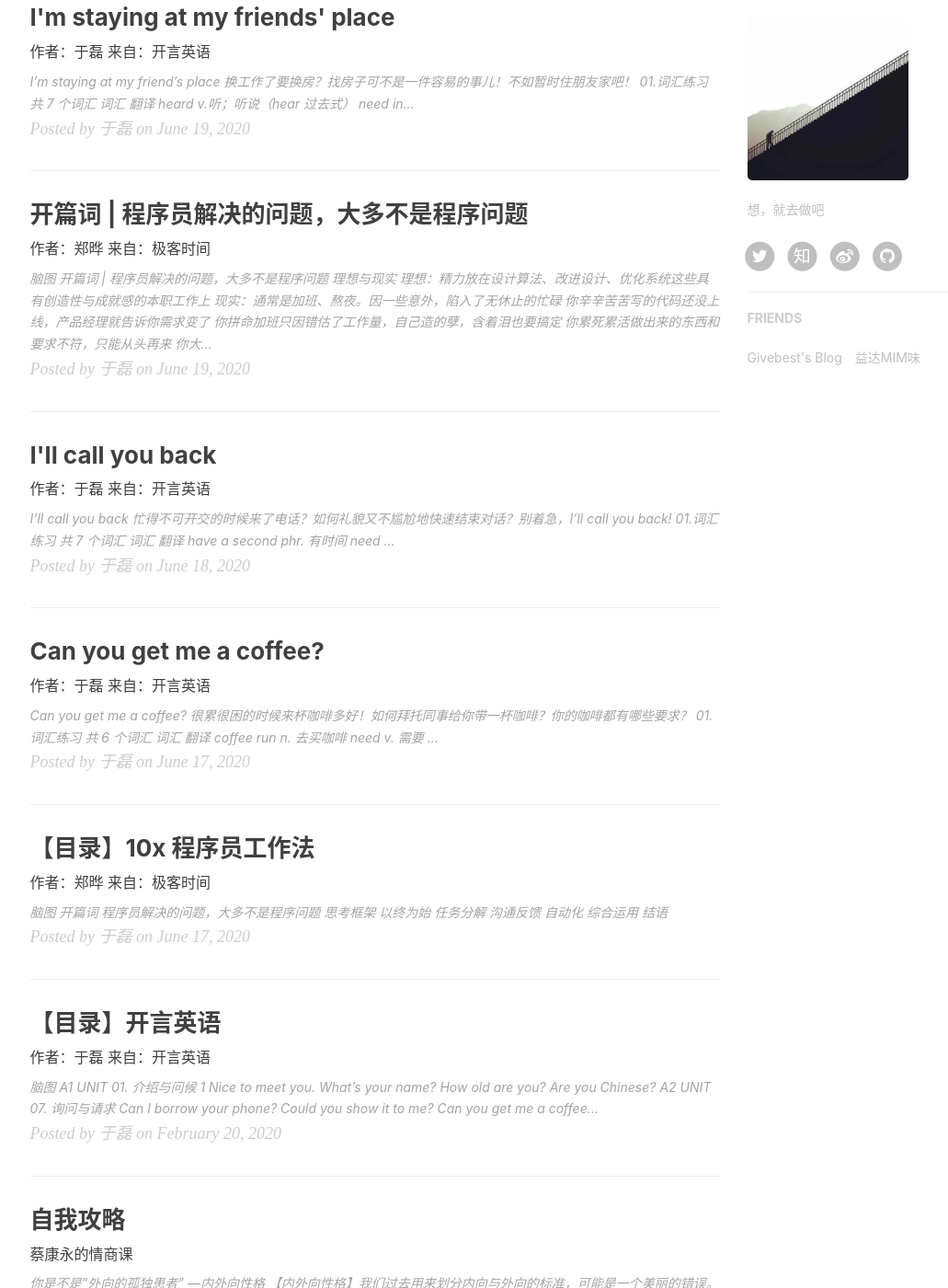
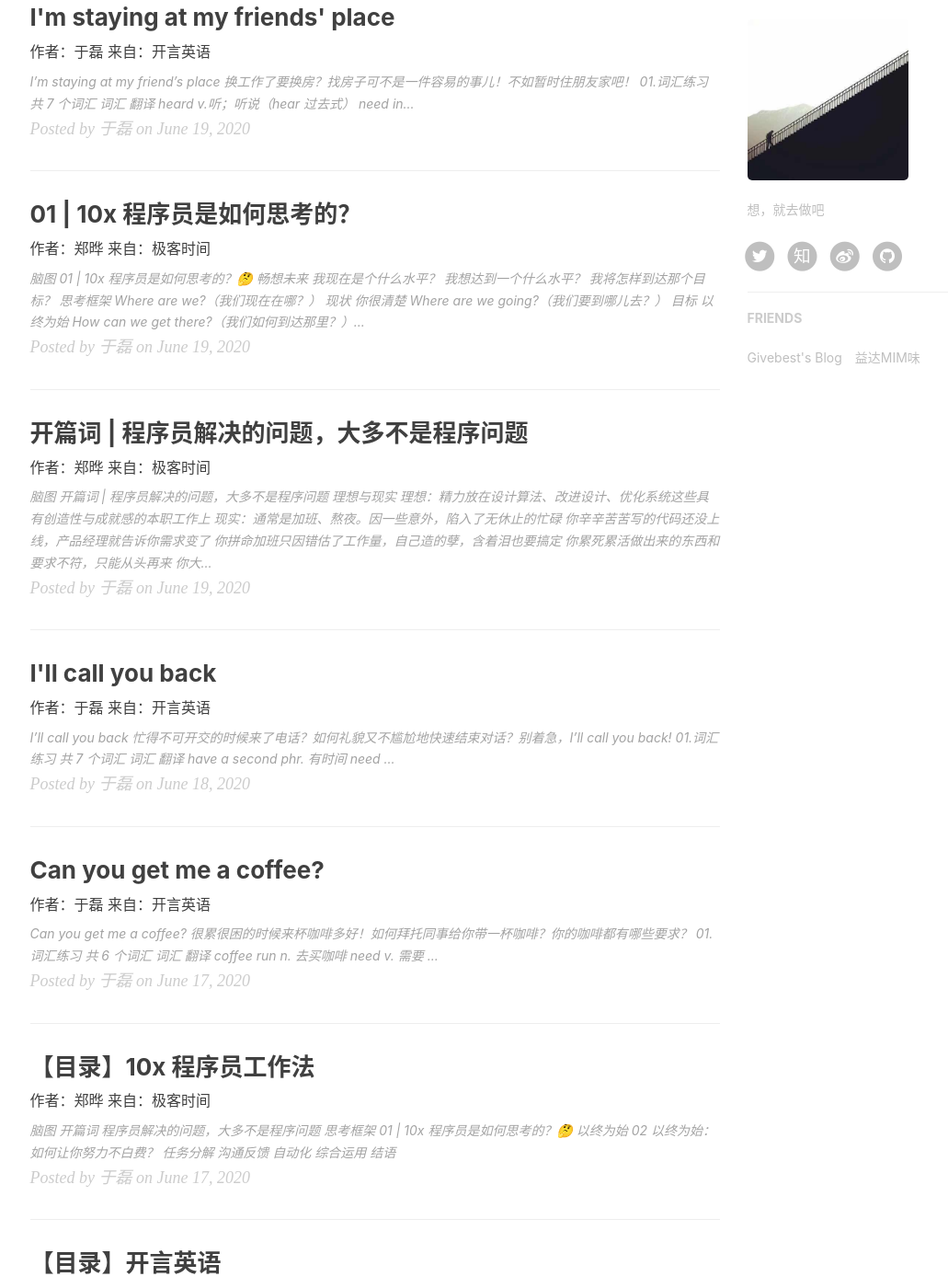
Before and after one commit to yuleizhuai/yuleizhuai.github.io, a Jekyll site: the page built from index.html, in a window 1280 px wide and 1400 px high, scrolled down 893 px. Shown: the whole window at 92% size, without its empty margins (135-1166 px from the left). Built offline with Jekyll 4.4.1, drawn with Linux system fonts in a browser that asks for light colours; nearby versions of some CDN libraries; the list of posts is cut into pages by our own code; comment, search, counter and statistics services are not loaded; some of the changed text lies outside the part shown.

Commit message:
add 01 10x 程序员是如何思考的？

```diff
--- a/_posts/10_times_programmer_work_method/2020-06-17-index.markdown
+++ b/_posts/10_times_programmer_work_method/2020-06-17-index.markdown
@@ -22,9 +22,17 @@ tags:
 
 ##### [程序员解决的问题，大多不是程序问题](https://yulei.vip/2020/06/19/00/)
 
+
+
 ### 思考框架
 
+##### [01 | 10x 程序员是如何思考的？🤔](https://yulei.vip/2020/06/19/01/)
+
+
+
 ### 以终为始
+
+02 | 以终为始：如何让你努力不白费？
 
 ### 任务分解
 
--- /dev/null
+++ b/_posts/10_times_programmer_work_method/2020-06-20-01.markdown
@@ -0,0 +1,98 @@
+---
+layout:     post
+title:      "01 | 10x 程序员是如何思考的？"
+subtitle:   "作者：郑晔 来自：极客时间"
+date:       2020-06-19 00:00:00
+author:     "于磊"
+header-img: "img/10_times_programmer_work_method/35c3207e975934a6c92443f1ec156f29.jpg"
+catalog: true
+tags:
+    - 10x程序员工作法
+
+
+---
+
+### 脑图
+
+![mindful_directory](/img/10_times_programmer_work_method/01.png)
+
+
+
+
+
+
+
+# 01 | 10x 程序员是如何思考的？🤔
+
+## 畅想未来
+
+1. 我现在是个什么水平？
+2. 我想达到一个什么水平？
+3. 我将怎样到达那个目标？
+
+
+
+## 思考框架
+
+### Where are we?（我们现在在哪？）
+
+- 现状 `你很清楚`
+
+
+### Where are we going?（我们要到哪儿去？）
+
+- 目标 `以终为始`
+
+
+### How can we get there?（我们如何到达那里？）
+
+- 实现路径
+
+  - 任务分解
+  - 沟通反馈
+  - 自动化
+
+
+
+## 四个思考原则
+
+- 为什么要做这个特性，它会给用户带来怎样的价值？
+
+- 什么样的用户会用到这个特性，他们在什么场景下使用，他们又会怎样使用它？
+
+- 达成这个目的是否有其他手段？是不是一定要开发一个系统？
+
+- 这个特性上线之后，怎么衡量它的有效性？
+
+
+
+## 四项原则
+
+### 以终为始
+
+- 在工作的一开始就确定好自己的目标。
+- 需要看到真正的目标，而不是别人交代的工作当目标。
+- 帮助回答思考框架中，Where are we going?
+
+### 任务分解
+
+- 将大目标拆分成一个个可行的执行任务
+- 工作分解得越细致，越能更好地掌控工作
+- 帮助回答思考框架中，How can we go there?
+
+### 沟通反馈
+
+- 为了疏通与其他人交互的渠道
+- 保证信息能够传达出去，减少因为理解偏差造成的工作疏漏
+- 保证能够准确接收外部信息，以免因为自我感觉良好，阻碍了进步
+
+### 自动化
+
+- 擅长将其他人繁琐的工作通过自动化的方式交给机器执行
+- 优化自己的工作实现自动化
+
+
+
+
+
+![mindful_directory](/img/10_times_programmer_work_method/share.png)
```
Also changed, not shown: img/10_times_programmer_work_method/01.png (added).
